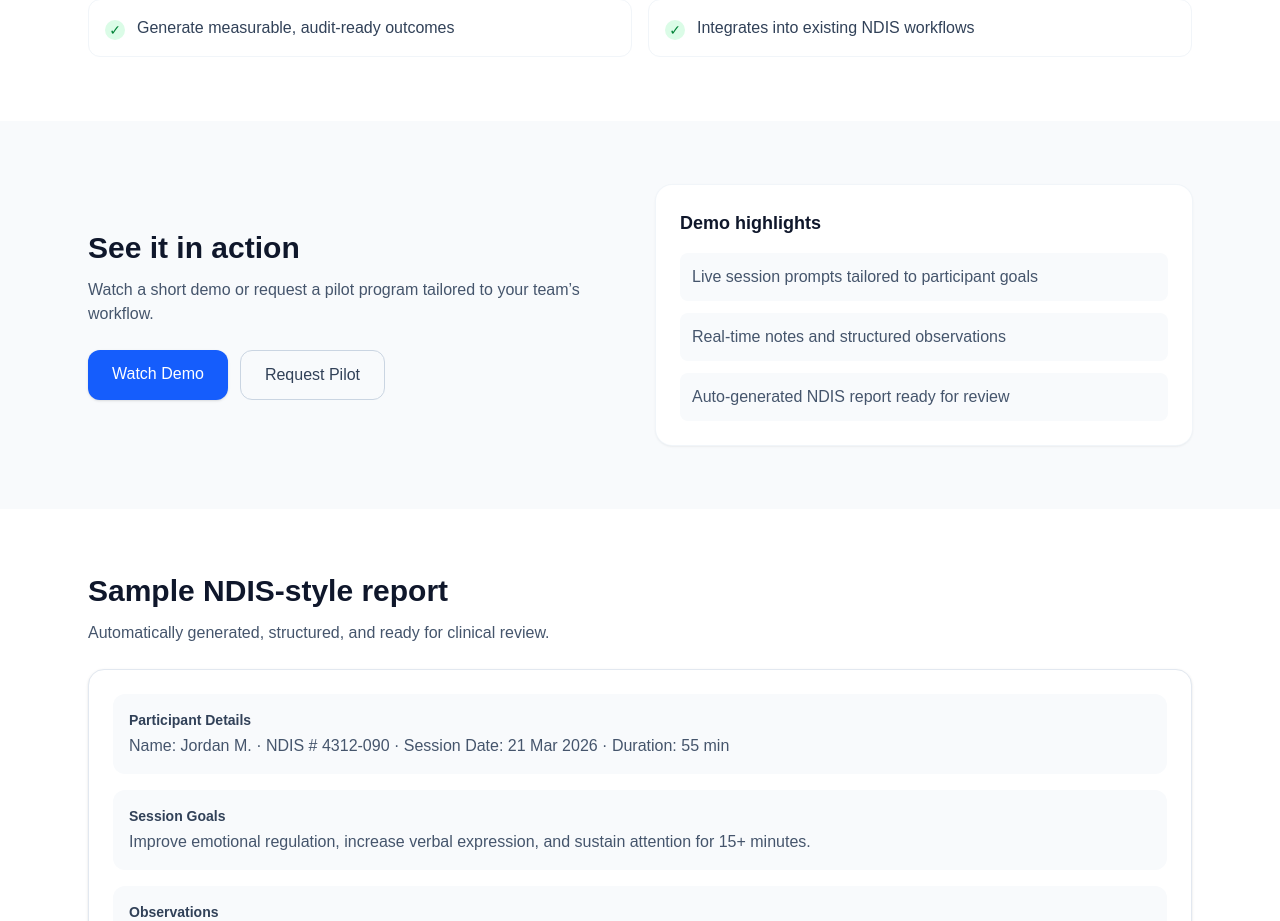
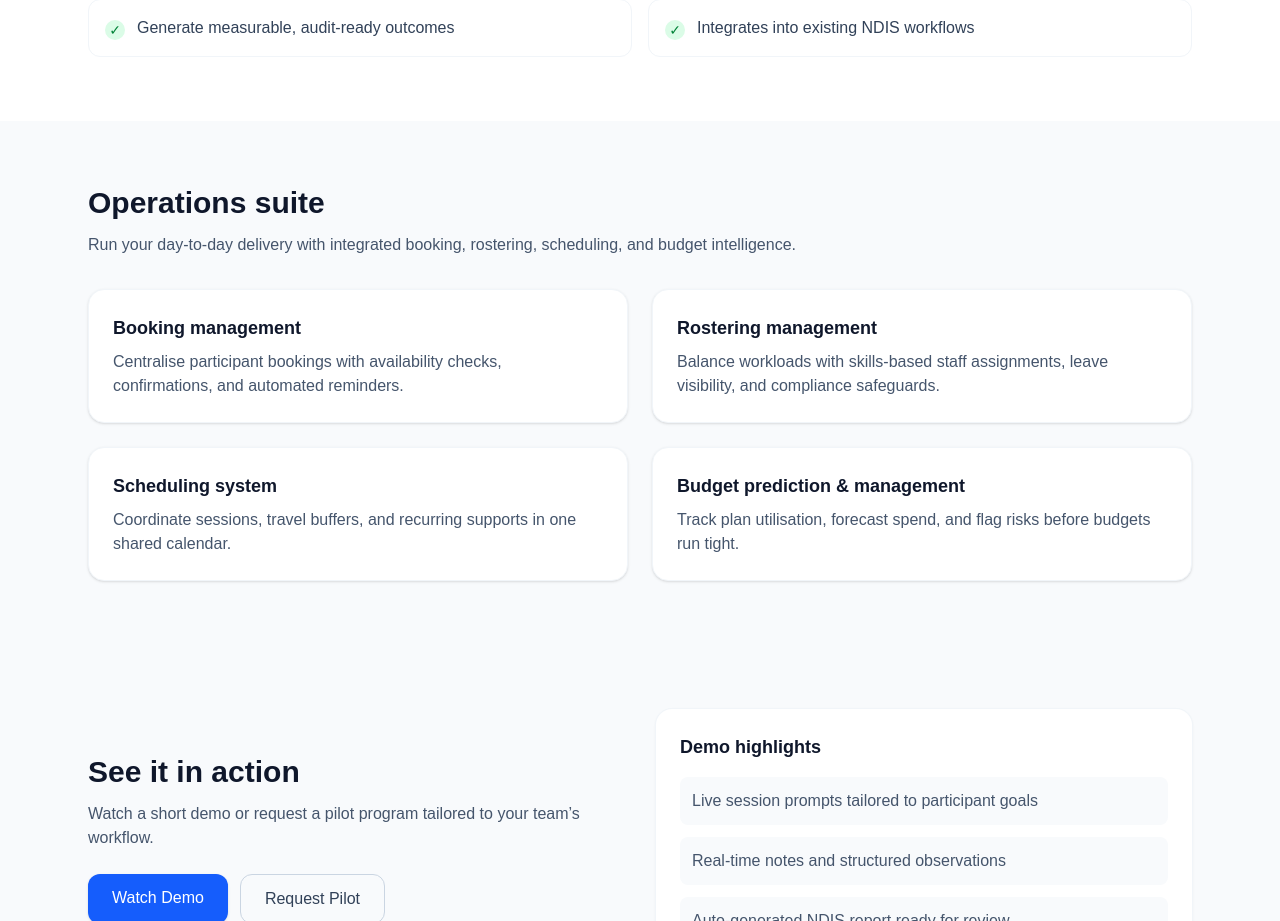
Before and after one commit to fintie/NDIS, a Next.js app: page /NDIS/ in a window 1280 px wide. Shown: the part 2700-3621 px from the top of the page. Built offline with nearby package versions, Linux system fonts and the light colour scheme.

Commit message:
Add operations suite features to landing page

```diff
--- a/src/app/page.tsx
+++ b/src/app/page.tsx
@@ -42,6 +42,25 @@ export default function Page() {
     "Improve participant engagement with consistent support",
     "Generate measurable, audit‑ready outcomes",
     "Integrates into existing NDIS workflows",
+  ];
+
+  const features = [
+    {
+      title: "Booking management",
+      text: "Centralise participant bookings with availability checks, confirmations, and automated reminders.",
+    },
+    {
+      title: "Rostering management",
+      text: "Balance workloads with skills‑based staff assignments, leave visibility, and compliance safeguards.",
+    },
+    {
+      title: "Scheduling system",
+      text: "Coordinate sessions, travel buffers, and recurring supports in one shared calendar.",
+    },
+    {
+      title: "Budget prediction & management",
+      text: "Track plan utilisation, forecast spend, and flag risks before budgets run tight.",
+    },
   ];
 
   const steps = [
@@ -270,6 +289,30 @@ export default function Page() {
         </div>
       </section>
 
+      {/* OPERATIONS */}
+      <section className="bg-slate-50">
+        <div className="mx-auto max-w-6xl px-6 py-16">
+          <h2 className="text-3xl font-semibold">Operations suite</h2>
+          <p className="mt-3 text-slate-600">
+            Run your day‑to‑day delivery with integrated booking, rostering,
+            scheduling, and budget intelligence.
+          </p>
+          <div className="mt-8 grid gap-6 md:grid-cols-2">
+            {features.map((feature) => (
+              <div
+                key={feature.title}
+                className="rounded-2xl border border-slate-100 bg-white p-6 shadow-sm"
+              >
+                <h3 className="text-lg font-semibold text-slate-900">
+                  {feature.title}
+                </h3>
+                <p className="mt-2 text-slate-600">{feature.text}</p>
+              </div>
+            ))}
+          </div>
+        </div>
+      </section>
+
       {/* DEMO */}
       <section id="demo" className="bg-slate-50">
         <div className="mx-auto max-w-6xl px-6 py-16">
```
